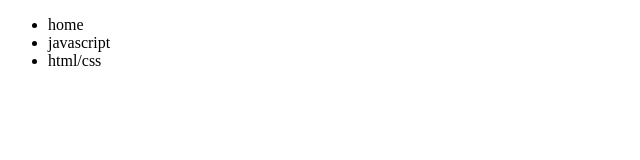
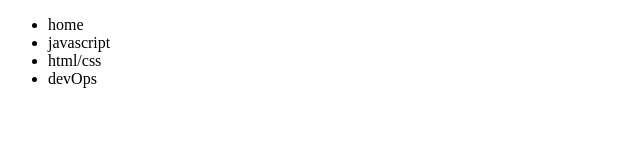
Before and after one commit to Math-Santos/aprimorando-no-github, a plain HTML site: page index.html in a window 1280 px wide. Shown: the full height of the page, 0-640 px from the left. Drawn offline with Linux system fonts and the light colour scheme.

Commit message:
add um item na lista

```diff
--- a/index.html
+++ b/index.html
@@ -11,6 +11,7 @@
         <li>home</li>
         <li>javascript</li>
         <li>html/css</li>
+        <li>devOps</li>
 
     </ul>
 </body>
```
